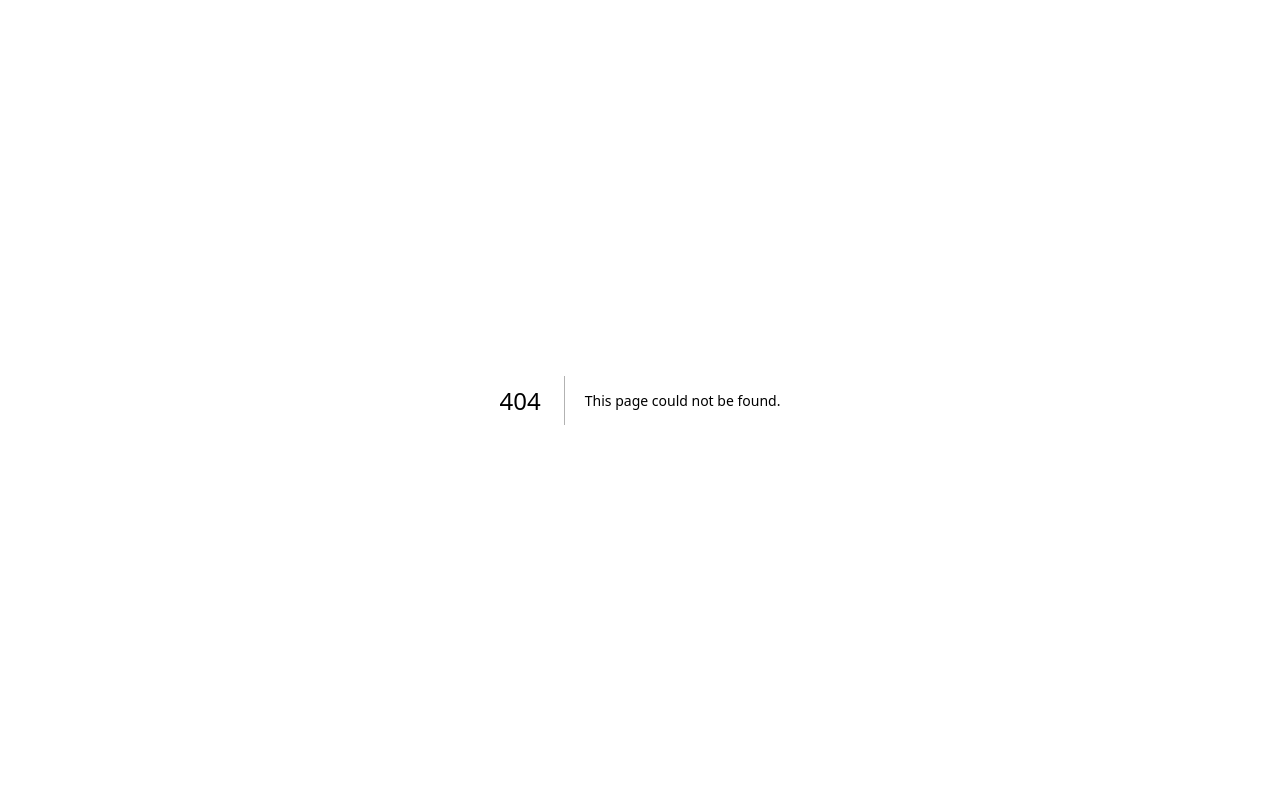
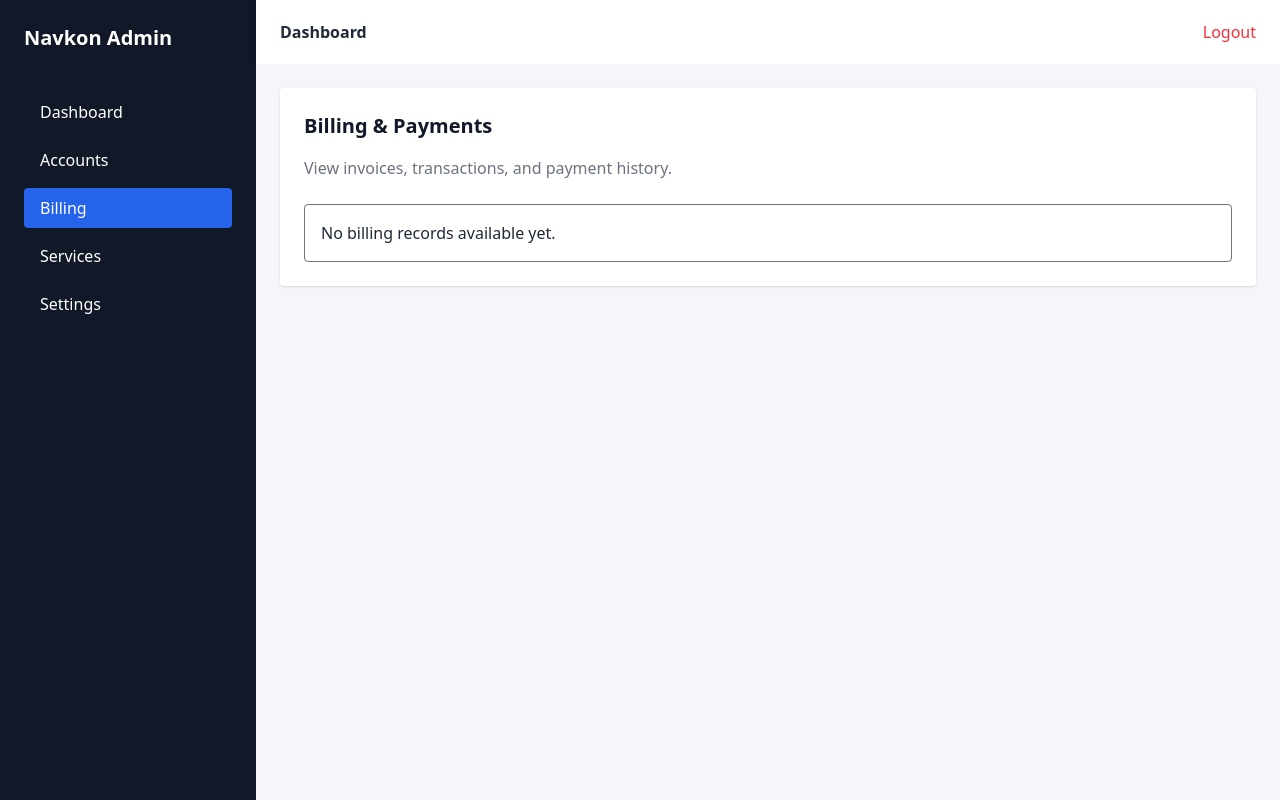
Before and after one commit to NikhilLande9/admin-navkon, a Next.js app: page /dashboard/billing in a window 1280 px wide. Before the commit this address had no page. Built offline with nearby package versions, Linux system fonts and the light colour scheme; sample sign-in values are in the browser's storage.

Commit message:
Stable Version - Added placeholders for each nav page

```diff
--- /dev/null
+++ b/app/dashboard/accounts/page.tsx
@@ -0,0 +1,17 @@
+export default function AccountsPage() {
+  return (
+    <div className="bg-surface p-6 rounded shadow">
+      <h2 className="text-xl font-semibold text-primary mb-4">
+        Accounts Management
+      </h2>
+
+      <p className="text-muted mb-6">
+        Manage users, roles, and account details.
+      </p>
+
+      <div className="border border-muted rounded p-4">
+        No accounts available yet.
+      </div>
+    </div>
+  );
+}
--- /dev/null
+++ b/app/dashboard/billing/page.tsx
@@ -0,0 +1,17 @@
+export default function BillingPage() {
+  return (
+    <div className="bg-surface p-6 rounded shadow">
+      <h2 className="text-xl font-semibold text-primary mb-4">
+        Billing & Payments
+      </h2>
+
+      <p className="text-muted mb-6">
+        View invoices, transactions, and payment history.
+      </p>
+
+      <div className="border border-muted rounded p-4">
+        No billing records available yet.
+      </div>
+    </div>
+  );
+}
--- /dev/null
+++ b/app/dashboard/services/page.tsx
@@ -0,0 +1,17 @@
+export default function ServicesPage() {
+  return (
+    <div className="bg-surface p-6 rounded shadow">
+      <h2 className="text-xl font-semibold text-primary mb-4">
+        Services Overview
+      </h2>
+
+      <p className="text-muted mb-6">
+        Monitor and manage active services.
+      </p>
+
+      <div className="border border-muted rounded p-4">
+        No services configured yet.
+      </div>
+    </div>
+  );
+}
--- /dev/null
+++ b/app/dashboard/settings/page.tsx
@@ -0,0 +1,17 @@
+export default function SettingsPage() {
+  return (
+    <div className="bg-surface p-6 rounded shadow">
+      <h2 className="text-xl font-semibold text-primary mb-4">
+        System Settings
+      </h2>
+
+      <p className="text-muted mb-6">
+        Configure application preferences and system behavior.
+      </p>
+
+      <div className="border border-muted rounded p-4">
+        Settings panel coming soon.
+      </div>
+    </div>
+  );
+}
--- a/components/layout/Sidebar.tsx
+++ b/components/layout/Sidebar.tsx
@@ -6,28 +6,39 @@ import { usePathname } from "next/navigation";
 export default function Sidebar() {
   const pathname = usePathname();
 
-  const linkClass = (path: string) =>
-    `block px-4 py-2 rounded ${
-      pathname === path ? "bg-white text-black" : "hover:bg-gray-800"
-    }`;
+  const navItems = [
+    { name: "Dashboard", path: "/dashboard" },
+    { name: "Accounts", path: "/dashboard/accounts" },
+    { name: "Billing", path: "/dashboard/billing" },
+    { name: "Services", path: "/dashboard/services" },
+    { name: "Settings", path: "/dashboard/settings" },
+  ];
+
+  const isActive = (path: string) => {
+    if (path === "/dashboard") {
+      return pathname === "/dashboard";
+    }
+    return pathname.startsWith(path);
+  };
 
   return (
-    <aside className="w-64 bg-black text-white p-6">
-      <h2 className="text-xl font-bold mb-8">Navkon Admin</h2>
+    <aside className="w-64 bg-primary text-surface p-6 flex flex-col">
+      <h2 className="text-xl font-bold mb-10">Navkon Admin</h2>
 
-      <nav className="space-y-3">
-        <Link href="/dashboard" className={linkClass("/dashboard")}>
-          Dashboard
-        </Link>
-        <Link href="/dashboard/accounts" className={linkClass("/dashboard/accounts")}>
-          Accounts
-        </Link>
-        <Link href="/dashboard/billing" className={linkClass("/dashboard/billing")}>
-          Billing
-        </Link>
-        <Link href="/dashboard/services" className={linkClass("/dashboard/services")}>
-          Services
-        </Link>
+      <nav className="flex flex-col gap-2">
+        {navItems.map((item) => (
+          <Link
+            key={item.path}
+            href={item.path}
+            className={`px-4 py-2 rounded transition-all duration-200 ${
+              isActive(item.path)
+                ? "bg-accent text-white"
+                : "hover:bg-surface/10"
+            }`}
+          >
+            {item.name}
+          </Link>
+        ))}
       </nav>
     </aside>
   );
```
Also changed, not shown: hooks/useAuth.ts (added), hooks/useTheme.ts (added).
